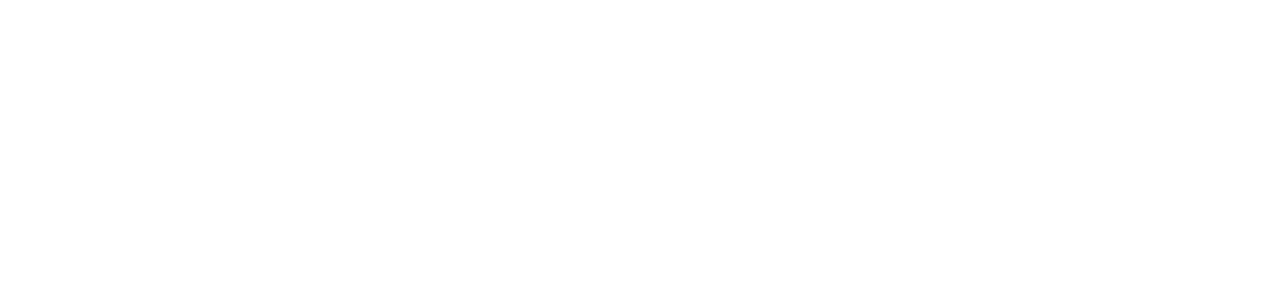
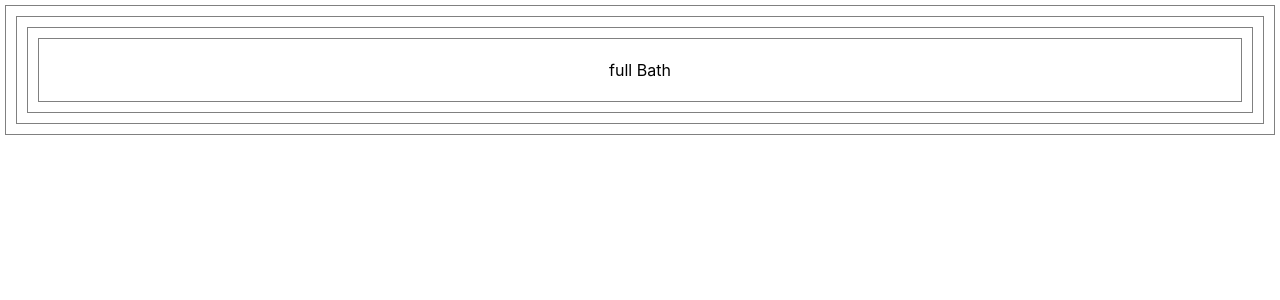
Before and after one commit to Madfarm/floor-plan, a React (Create React App) app: page / in a window 1280 px wide. Shown: the top 300 px of the page. Built offline with nearby package versions, Linux system fonts and the light colour scheme.

Commit message:
Add Bath and Floorplan components

```diff
--- a/src/App.css
+++ b/src/App.css
@@ -2,37 +2,8 @@
   text-align: center;
 }
 
-.App-logo {
-  height: 40vmin;
-  pointer-events: none;
+div {
+  border: 1px solid grey;
+  margin: 5px;
+  padding: 5px;
 }
-
-@media (prefers-reduced-motion: no-preference) {
-  .App-logo {
-    animation: App-logo-spin infinite 20s linear;
-  }
-}
-
-.App-header {
-  background-color: #282c34;
-  min-height: 100vh;
-  display: flex;
-  flex-direction: column;
-  align-items: center;
-  justify-content: center;
-  font-size: calc(10px + 2vmin);
-  color: white;
-}
-
-.App-link {
-  color: #61dafb;
-}
-
-@keyframes App-logo-spin {
-  from {
-    transform: rotate(0deg);
-  }
-  to {
-    transform: rotate(360deg);
-  }
-}
--- a/src/App.tsx
+++ b/src/App.tsx
@@ -1,10 +1,10 @@
-
+import FloorPlan from './components/FloorPlan/FloorPlan';
 import './App.css';
 
 function App() {
   return (
     <div className="App">
-
+      <FloorPlan />
     </div>
   );
 }
--- /dev/null
+++ b/src/components/FloorPlan/Bath/Bath.tsx
@@ -0,0 +1,12 @@
+type BathTypes = {
+    size: string
+}
+
+
+export default function Bath( { size }: BathTypes) {
+    return (
+        <div>
+            <p>{size} Bath</p>
+        </div>
+    )
+}
--- /dev/null
+++ b/src/components/FloorPlan/FloorPlan.tsx
@@ -0,0 +1,9 @@
+import Bath from "./Bath/Bath"
+
+export default function FloorPlan() {
+    return (
+        <div>
+            <Bath size="full" />
+        </div>
+    )
+}
```
